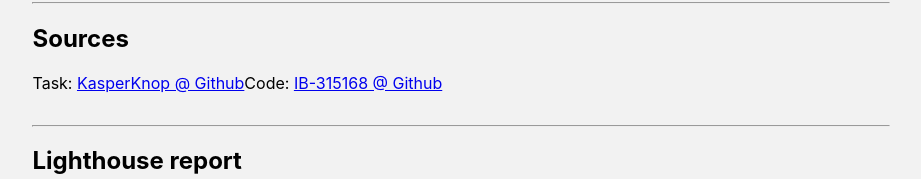
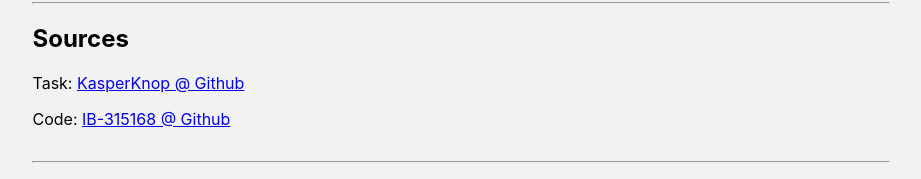
Before and after one commit to IB-315168/Pokedex, a React (Create React App) app: page /Pokedex/about in a window 1280 px wide. Shown: the part 647-826 px from the top of the page, without its empty margins (179-1100 px from the left). Built offline with nearby package versions, Linux system fonts and the light colour scheme.

Commit message:
Change <a> to <NavLink> in NavBar

```diff
--- a/src/About.js
+++ b/src/About.js
@@ -1,10 +1,12 @@
 import React from "react";
 
 import "./About.css";
+import Navbar from "./Navbar";
 
 function About() {
     return (
         <div className="about">
+            <Navbar />
             <h1>Pokedex</h1>
                 <p>This is my WEB2 assignment that uses PokeAPI to create a Pokedex.</p>
             <hr />
@@ -16,8 +18,8 @@ function About() {
                 </ul>
             <hr />
             <h2>Sources</h2>
-                Task: <a href="https://github.com/KasperKnop/WEB2/blob/main/08%20Assignment%202/README.md">KasperKnop @ Github</a>
-                Code: <a href="https://github.com/IB-315168/Pokedex">IB-315168 @ Github</a>
+                <p>Task: <a href="https://github.com/KasperKnop/WEB2/blob/main/08%20Assignment%202/README.md">KasperKnop @ Github</a></p>
+                <p>Code: <a href="https://github.com/IB-315168/Pokedex">IB-315168 @ Github</a></p>
             <hr />
             <h2>Lighthouse report</h2>
                 <img src="" alt="report"></img>
--- a/src/App.js
+++ b/src/App.js
@@ -1,6 +1,7 @@
 import React, { useEffect, useState } from "react";
 import "./App.css";
 import PokeCard from "./PokeCard";
+import Navbar from "./Navbar";
 
 function App() {
   const [pokeData, setData] = useState([]);
@@ -22,7 +23,7 @@ function App() {
 
   return (
     <div className="App">
-
+      <Navbar />
       {/* <nav>
                 <Link to="/Pokedex">Home</Link>
                 <Link to="/search">Search</Link>
--- a/src/Navbar.js
+++ b/src/Navbar.js
@@ -1,5 +1,6 @@
 import React from "react";
 import "./Navbar.css";
+import { NavLink } from "react-router-dom";
 
 function Navbar() {
     return (
@@ -7,10 +8,10 @@ function Navbar() {
         <img src="/pokeball.png" alt="Pokeball" className="navbar-logo" />
         <ul className="navbar-brand">
           <li className="navbar-item">
-            <a className="nav-link" href="/Pokedex">Pokédex</a>
+            <NavLink className="nav-link" to="/Pokedex">Pokédex</NavLink>
           </li>
           <li className="navbar-brand">
-            <a className="nav-link" href="/Pokedex/about">About</a>
+            <NavLink className="nav-link" to="/Pokedex/about">About</NavLink>
           </li>
         </ul>
         <div className="navbar-search">
--- a/src/index.js
+++ b/src/index.js
@@ -8,7 +8,6 @@ import './index.css';
 import App from './App';
 import reportWebVitals from './reportWebVitals';
 import Pokemon from './Pokemon';
-import Navbar from './Navbar';
 import About from './About';
 
 const root = ReactDOM.createRoot(document.getElementById('root'));
@@ -30,8 +29,8 @@ const router = createBrowserRouter([
 
 root.render(
   <React.StrictMode>
-    <Navbar />
-    <RouterProvider router={router} />
+    <RouterProvider router={router}>
+    </RouterProvider>
   </React.StrictMode>
 );
 
```
